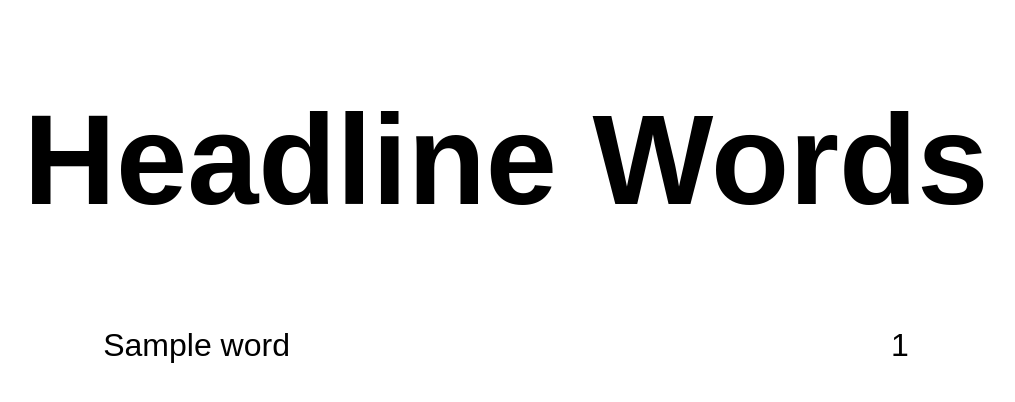
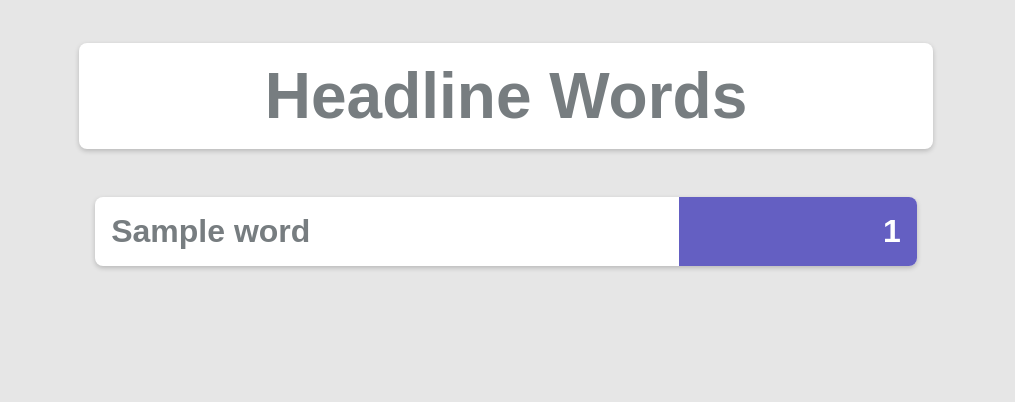
Before and after one commit to jgthomas/headlinewords.top, a Flask app: template templates/index.html in a window 1280 px wide. Shown: the top 402 px of the page, without its empty margins (134-1149 px from the left). Run offline with Flask 2, Linux system fonts and the light colour scheme; the template is opened without the code that fills it: most values are stand-ins (such as "Sample title", 1, 10 or a date in 2020); parts of the project's set-up code (start-up, migrations or seed data) failed here and were passed over.

Commit message:
huge visual upgrade

```diff
--- a/static/style.css
+++ b/static/style.css
@@ -2,9 +2,20 @@ body {
         font-family: sans-serif;
 }
 
+html {
+        background: #e6e6e6;
+        color: #777D80;
+        font-weight: bold;
+}
+
 h1 {
         text-align: center;
-        font-size: 10vw;
+        font-size: 5vw;
+        background: #fff;
+        width: 65%;
+        margin-left: auto;
+        margin-right: auto;
+        padding: 0.25em;
 }
 
 #data_table {
@@ -15,18 +26,39 @@ h1 {
         width: 65%;
 }
 
+.rounded_card {
+        border-radius:8px;
+	    -webkit-border-radius:8px;
+	    -moz-border-radius:8px
+	    box-shadow:0 2px 5px rgba(0,0,0,0.2);
+        -webkit-box-shadow:0 2px 5px rgba(0,0,0,0.2);
+	    -moz-box-shadow:0 2px 5px rgba(0,0,0,0.2);
+}
+
+div.line {
+        width: 100%;
+        background: #fff;
+        clear: both;
+        overflow: auto;
+        padding 0.25em;
+        margin-bottom: 0.50em;
+        border-radius:8px;
+}
+
 div.left {
         float: left;
         clear: both;
         width: 55%;
-        padding: 0.25em;
+        padding: 0.50em;
 }
 
 div.right {
         float: right;
         width: 25%;
         text-align: right;
-        padding: 0.25em;
+        padding: 0.50em;
+        background: #645FC2;
+        color: #fff;
 }
 
 div.left, div.right {
@@ -41,6 +73,7 @@ div.left, div.right {
 	{
             div.left, div.right { font-size: 4em; }
             #data_table { width: 75% }
+            h1 { font-size: 9vw; }
 
             /* Better font rendering */
             -moz-osx-font-smoothing: grayscale;
--- a/templates/index.html
+++ b/templates/index.html
@@ -6,11 +6,13 @@
   {% endblock %}
 </head>
 <body>
-  <h1>Headline Words</h1>
+  <h1 class="rounded_card">Headline Words</h1>
    <div id='data_table'>
      {% for word, count in words %}
+     <div class='line rounded_card'>
        <div class='left'>{{word}}</div>
        <div class='right'>{{count}}</div>
+     </div>
      {% endfor %}
    </div>
 </body>
```
